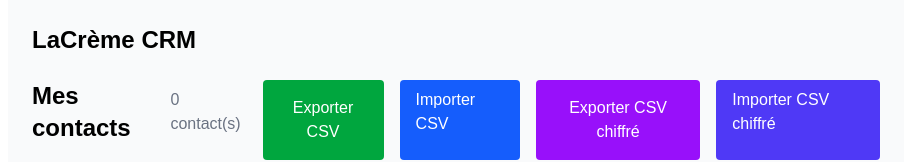
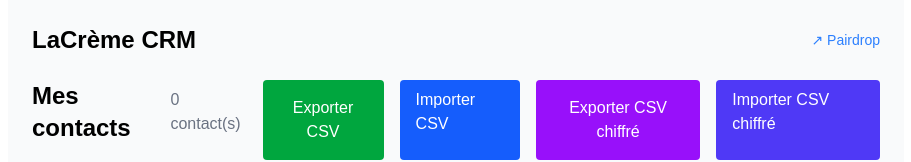
Before and after one commit to Grillon/la-creme-crm, a Next.js app: page / in a window 1280 px wide. Shown: the top 162 px of the page, without its empty margins (184-1095 px from the left). Built offline with nearby package versions, Linux system fonts and the light colour scheme.

Commit message:
corrections: eviter les doublons et effacements en import, maj README.md

```diff
--- a/src/app/page.tsx
+++ b/src/app/page.tsx
@@ -72,9 +72,10 @@
       const rows = results.data as Record<string, string>[];
       const parsed = rows.map((row) => {
         const c: Partial<Contact> = {
-          id: crypto.randomUUID(),
-          contactName: row.contactName,
+        id: row.id || crypto.randomUUID(),
+        contactName: row.contactName,
         };
+
         if (row.contactCompany) c.contactCompany = row.contactCompany;
         if (row.contactTags) c.contactTags = row.contactTags.split("|");
         if (row.contactIdeas) c.contactIdeas = row.contactIdeas.split("|");
@@ -93,8 +94,16 @@
         c.contactRole = [];
         return c as Contact;
       });
-      setContacts(parsed);
-      localStorage.setItem("contacts", JSON.stringify(parsed));
+      const stored = localStorage.getItem("contacts")
+      const existing: Contact[] = stored ? JSON.parse(stored) : []
+
+      const existingIds = new Set(existing.map((c: Contact) => c.id))
+      const parsedUnique = parsed.filter((c: Contact) => !existingIds.has(c.id))
+      const merged = [...existing, ...parsedUnique]
+
+      setContacts(merged)
+      localStorage.setItem("contacts", JSON.stringify(merged))
+
     }
   });
 };
@@ -173,10 +182,11 @@
     complete: (results) => {
       const rows = results.data as Record<string, string>[];
       const parsed = rows.map((row) => {
-        const c: Partial<Contact> = {
-          id: crypto.randomUUID(),
-          contactName: row.contactName,
-        };
+      const c: Partial<Contact> = {
+        id: row.id || crypto.randomUUID(),
+        contactName: row.contactName,
+      };
+
         if (row.contactCompany) c.contactCompany = row.contactCompany;
         if (row.contactTags) c.contactTags = row.contactTags.split("|");
         if (row.contactIdeas) c.contactIdeas = row.contactIdeas.split("|");
@@ -195,8 +205,16 @@
         c.contactRole = [];
         return c as Contact;
       });
-      setContacts(parsed);
-      localStorage.setItem("contacts", JSON.stringify(parsed));
+      const stored = localStorage.getItem("contacts")
+      const existing: Contact[] = stored ? JSON.parse(stored) : []
+
+      const existingIds = new Set(existing.map((c: Contact) => c.id))
+      const parsedUnique = parsed.filter((c: Contact) => !existingIds.has(c.id))
+      const merged = [...existing, ...parsedUnique]
+
+      setContacts(merged)
+      localStorage.setItem("contacts", JSON.stringify(merged))
+
     }
   });
 };
@@ -234,7 +252,17 @@
 
   return (
     <div className="p-6 max-w-4xl mx-auto text-black dark:text-white bg-gray-50 dark:bg-gray-900 min-h-screen">
-      <h1 className="text-2xl font-bold mb-6">LaCrème CRM</h1>
+    <div className="flex items-center justify-between mb-6">
+    <h1 className="text-2xl font-bold">LaCrème CRM</h1>
+    <a
+    href="https://pairdrop.net"
+    target="_blank"
+    rel="noopener noreferrer"
+    className="text-sm text-blue-500 hover:underline"
+    >
+    ↗ Pairdrop
+    </a>
+    </div>
       <div className="flex gap-4 mb-4">
 <div className="flex justify-between items-center mb-4">
   <h1 className="text-2xl font-bold">Mes contacts</h1>
```
Also changed, not shown: 1 other file (tests, documents, lock files or other folders).
